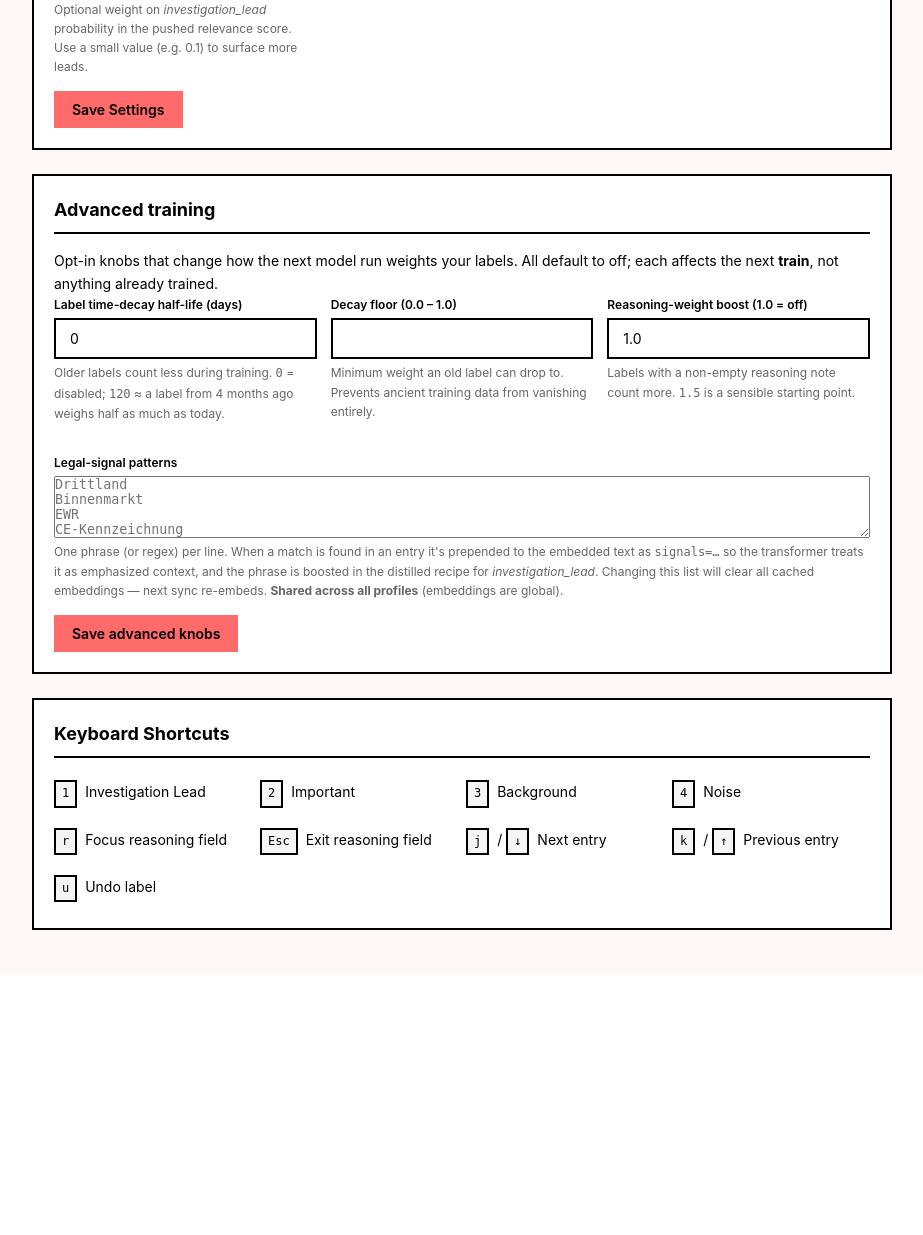
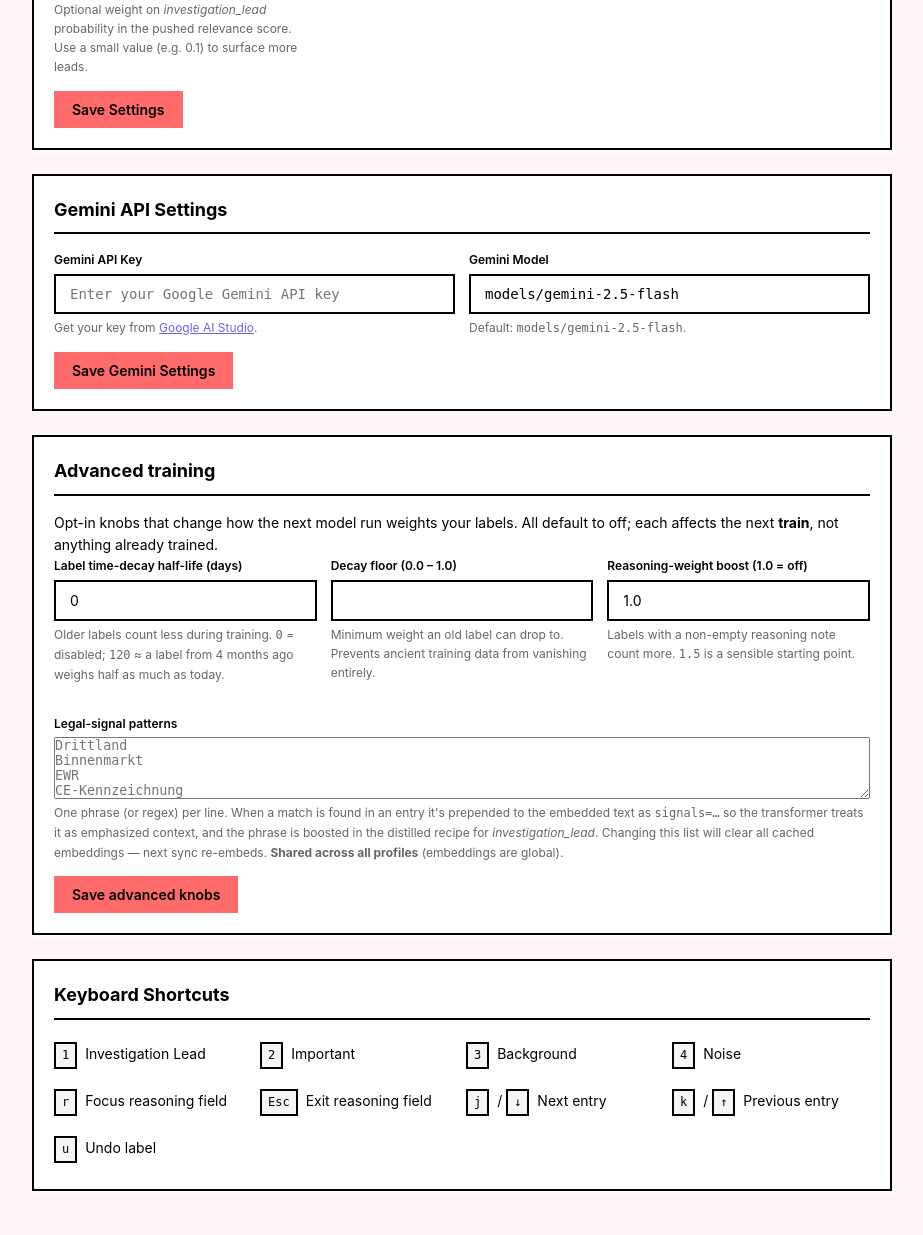
Before and after one commit to hektopascal2026/magnitu-v3, a FastAPI app: template templates/settings.html in a window 1280 px wide. Shown: the part 1775-3010 px from the top of the page, without its empty margins (178-1101 px from the left). Before the commit the page ends 2705 px from the top, so only its background shows below. Run offline with FastAPI, Linux system fonts and the light colour scheme; the template is opened without the code that fills it, so the values that code supplies are empty.

Commit message:
add gemini settings to UI and harden diagnostic log persistence

```diff
--- a/config.py
+++ b/config.py
@@ -47,6 +47,9 @@ DEFAULTS = {
     # Which profile is the labeling workspace (slug in URLs for Label/Gemini/etc.).
     # None = use DB default profile until user picks one in Settings.
     "active_profile_id": None,
+    # Gemini synthetic labeling settings
+    "gemini_api_key": "",
+    "gemini_model": "models/gemini-2.5-flash",
 }
 
 # Heuristic for Settings UI: suggested recipe_top_keywords by label count (linear 200→400).
--- a/magnitu/synthetic_batch.py
+++ b/magnitu/synthetic_batch.py
@@ -65,9 +65,10 @@ def run_gemini_synthetic_batch_job(
 
     cfg = GeminiConfig.from_env()
     if not (cfg.api_key or "").strip():
-        raise ValueError(
-            "GEMINI_API_KEY is not set. Copy .env.example to .env and add your key."
-        )
+        msg = "GEMINI_API_KEY is not set. Go to Settings and add your key."
+        if progress_cb:
+            progress_cb(0, "Error", "FATAL: " + msg)
+        raise ValueError(msg)
 
     candidates = sampler.get_gemini_synthetic_batch_entries(
         limit=batch_limit, entry_type=entry_type, profile_id=profile_id
--- a/static/style.css
+++ b/static/style.css
@@ -1416,6 +1416,7 @@ kbd {
 }
 .log-lead { color: #ff6b6b; font-weight: 700; }
 .log-noise { color: #888; }
+.log-error { color: #ff2c2c; font-weight: 700; background: rgba(255, 44, 44, 0.1); padding: 2px 4px; }
 
 /* ═══ Responsive ═══ */
 @media (max-width: 768px) {
--- a/templates/settings.html
+++ b/templates/settings.html
@@ -281,6 +281,32 @@
             </div>
             <div class="form-actions">
                 <button class="btn btn-primary" id="saveTrainingBtn">Save Settings</button>
+            </div>
+        </div>
+    </div>
+
+    <!-- Gemini Settings -->
+    <div class="dashboard-section">
+        <h2>Gemini API Settings</h2>
+        <div class="settings-form" id="geminiSettingsForm">
+            <div class="settings-grid">
+                <div class="form-group">
+                    <label>Gemini API Key</label>
+                    <input type="password" id="geminiApiKey" value="{{ config.gemini_api_key or '' }}"
+                           placeholder="Enter your Google Gemini API key"
+                           style="font-family: monospace;">
+                    <div class="form-help">Get your key from <a href="https://aistudio.google.com/app/apikey" target="_blank">Google AI Studio</a>.</div>
+                </div>
+                <div class="form-group">
+                    <label>Gemini Model</label>
+                    <input type="text" id="geminiModel" value="{{ config.gemini_model or 'models/gemini-2.5-flash' }}"
+                           placeholder="e.g. models/gemini-2.5-flash"
+                           style="font-family: monospace;">
+                    <div class="form-help">Default: <code>models/gemini-2.5-flash</code>.</div>
+                </div>
+            </div>
+            <div class="form-actions">
+                <button class="btn btn-primary" id="saveGeminiBtn">Save Gemini Settings</button>
             </div>
         </div>
     </div>
@@ -676,6 +702,25 @@
         });
     }
 
+    // Save Gemini settings
+    document.getElementById('saveGeminiBtn').addEventListener('click', function() {
+        var data = {
+            gemini_api_key: document.getElementById('geminiApiKey').value.trim(),
+            gemini_model: document.getElementById('geminiModel').value.trim(),
+        };
+        fetch('/api/settings', {
+            method: 'POST',
+            headers: { 'Content-Type': 'application/json' },
+            body: JSON.stringify(data),
+        })
+        .then(function(r) { return r.json(); })
+        .then(function(d) {
+            if (d.success) flash('Gemini settings saved.', 'success');
+            else flash('Failed to save Gemini settings.', 'error');
+        })
+        .catch(function(err) { flash('Error: ' + err.message, 'error'); });
+    });
+
     // Import .magnitu into current profile (Settings → Import package)
     var impBtn = document.getElementById('importMagnituBtn');
     if (impBtn && slug) {
```
Also changed, not shown: magnitu/gemini_config.py (+12 -2 lines), templates/gemini.html (+14 -2 lines).
